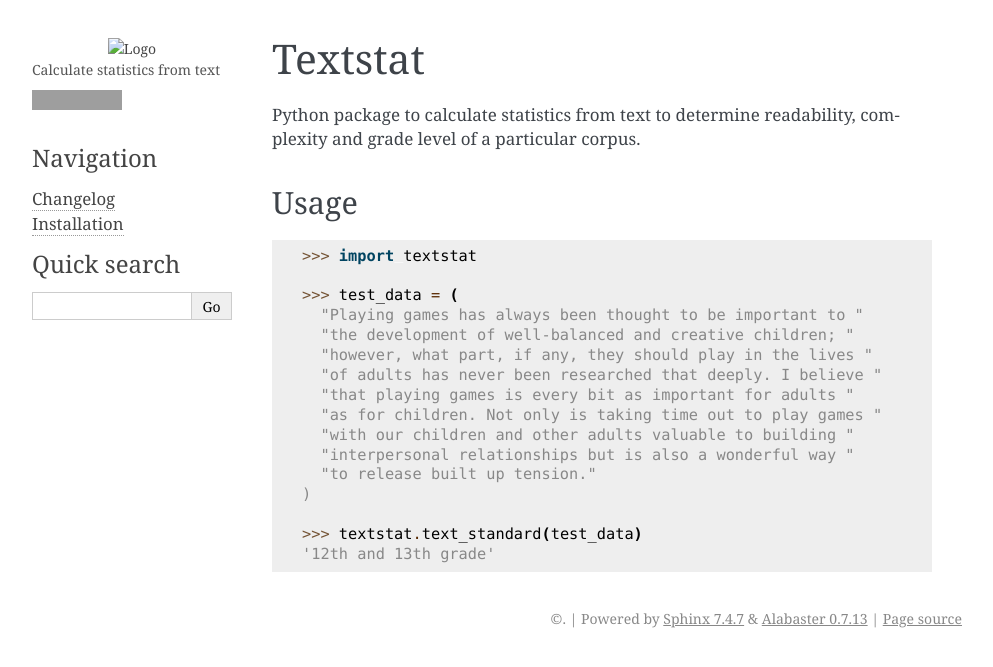
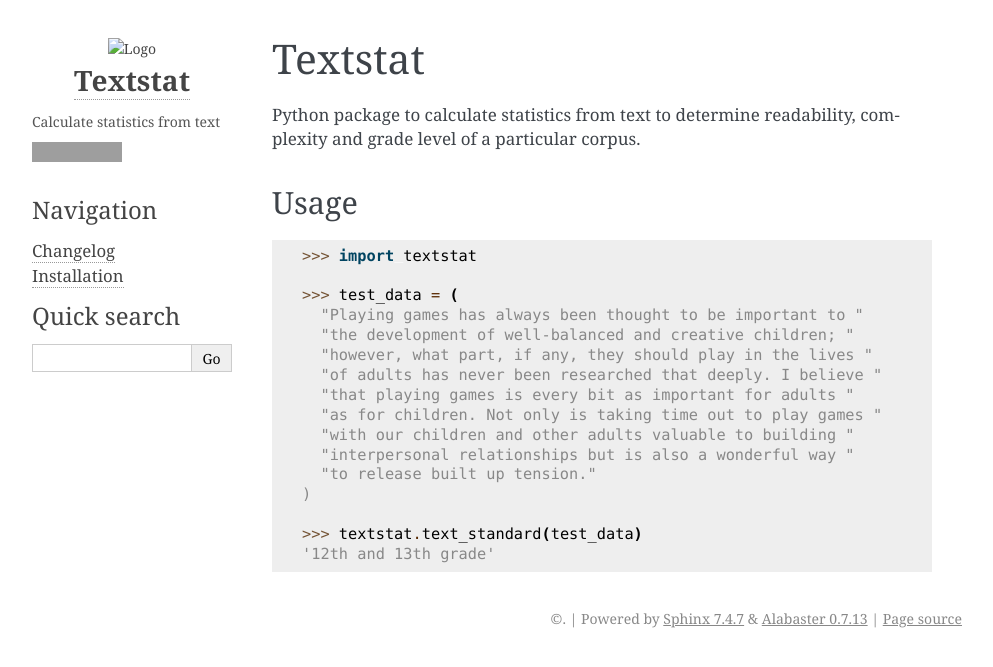
Before and after one commit to textstat/textstat, a Sphinx documentation site: the page built from docs/index.rst, in a window 1280 px wide, cut to the strip 0-667 px from the top of the page. Shown: the whole strip, without its empty margins (148-1141 px from the left). Built offline with Sphinx 7.4.7, drawn with Linux system fonts in a browser that asks for light colours; grey boxes are pictures that could not be loaded.

Commit message:
fix up logo and changelog

```diff
--- a/docs/conf.py
+++ b/docs/conf.py
@@ -1,8 +1,11 @@
+project = "Textstat"
+
 master_doc = 'index'
 
 extensions = ['releases']
 
 releases_github_path = 'shivam5992/textstat'
+releases_unstable_prehistory = True
 
 html_theme = 'alabaster'
 
@@ -17,6 +20,8 @@
 
 html_theme_options = {
     'logo': 'textstat.png',
+    'logo_name': True,
+    'logo_text_align': 'center',
     'github_user': 'shivam5992',
     'github_repo': 'textstat',
     'github_type': 'star',
```
